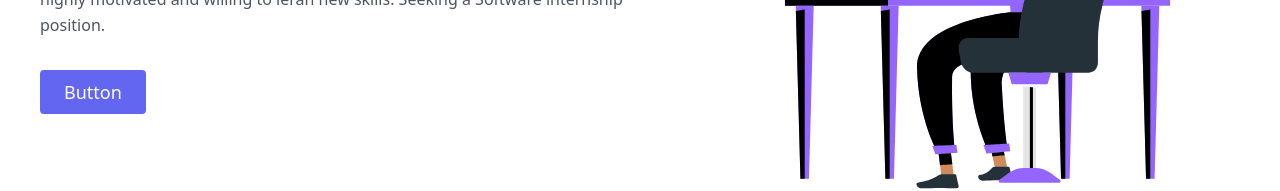
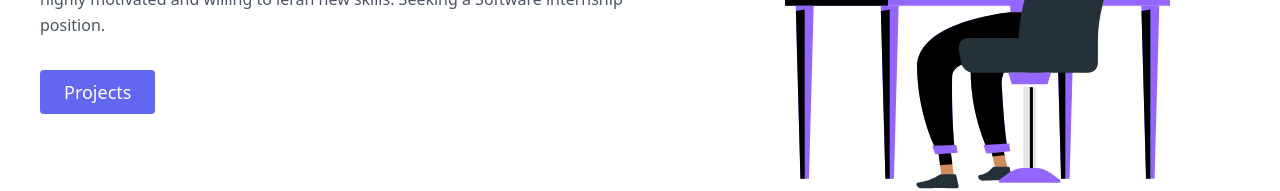
Before and after one commit to MJinH/next-portfolio, a Next.js app: page / in a window 1280 px wide. Shown: the part 400-591 px from the top of the page. Built offline with nearby package versions, Linux system fonts and the light colour scheme.

Commit message:
button update

```diff
--- a/components/home/hero.js
+++ b/components/home/hero.js
@@ -10,7 +10,7 @@
             </h1>
             <p className="mb-8 leading-relaxed">Intellectually curios individual with a passion for learning new technologies and a strong interest in software development and UI/3D modeling. I am a highly motivated and willing to leran new skills. Seeking a Software internship position.</p>
             <div className="flex justify-center">
-                <button className="inline-flex text-white bg-indigo-500 border-0 py-2 px-6 focus:outline-none hover:bg-indigo-600 rounded text-lg">Button</button>
+                <button className="inline-flex text-white bg-indigo-500 border-0 py-2 px-6 focus:outline-none hover:bg-indigo-600 rounded text-lg">Projects</button>
             </div>
             </div>
             <div className="lg:max-w-lg lg:w-full md:w-1/2 w-5/6">
```
